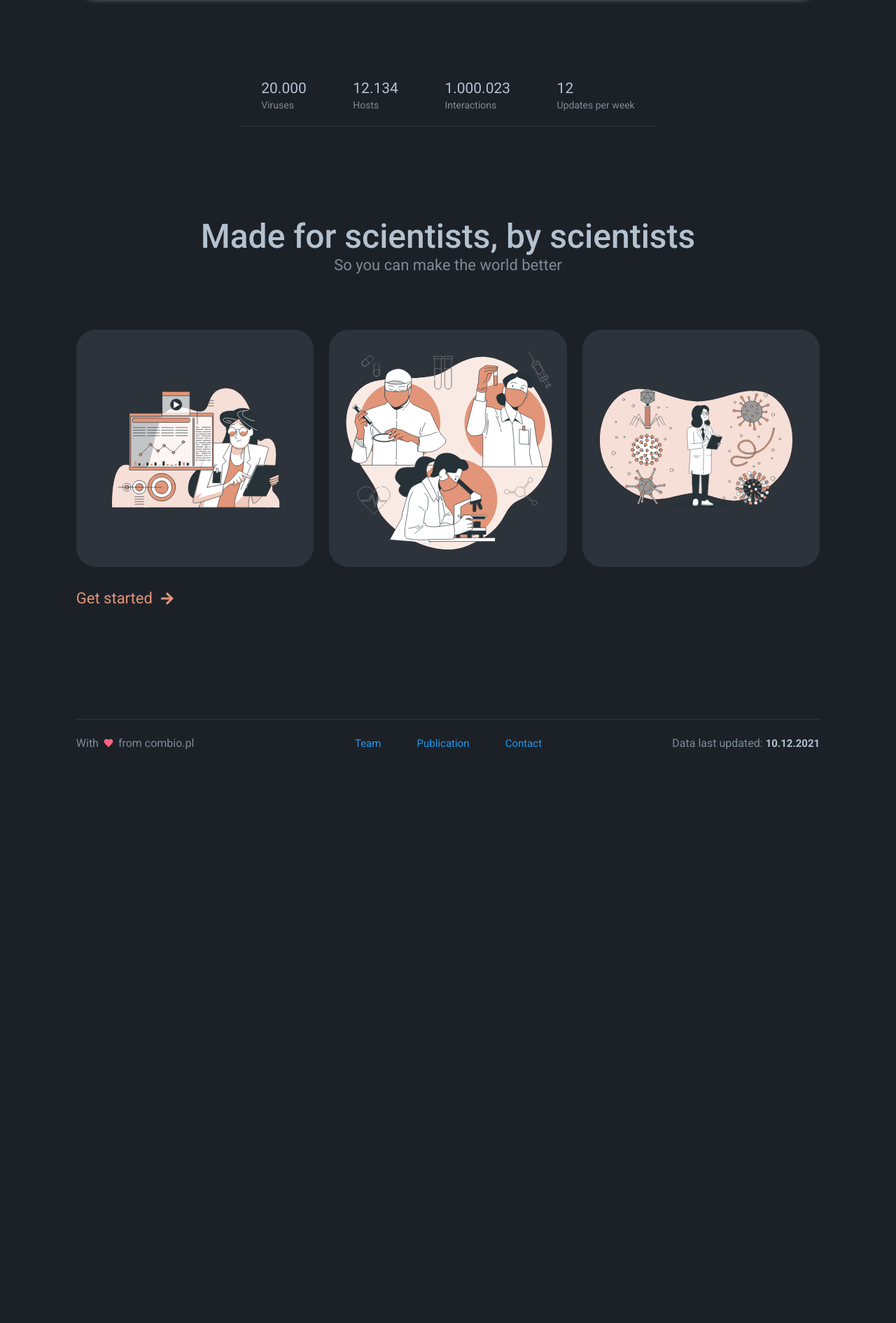
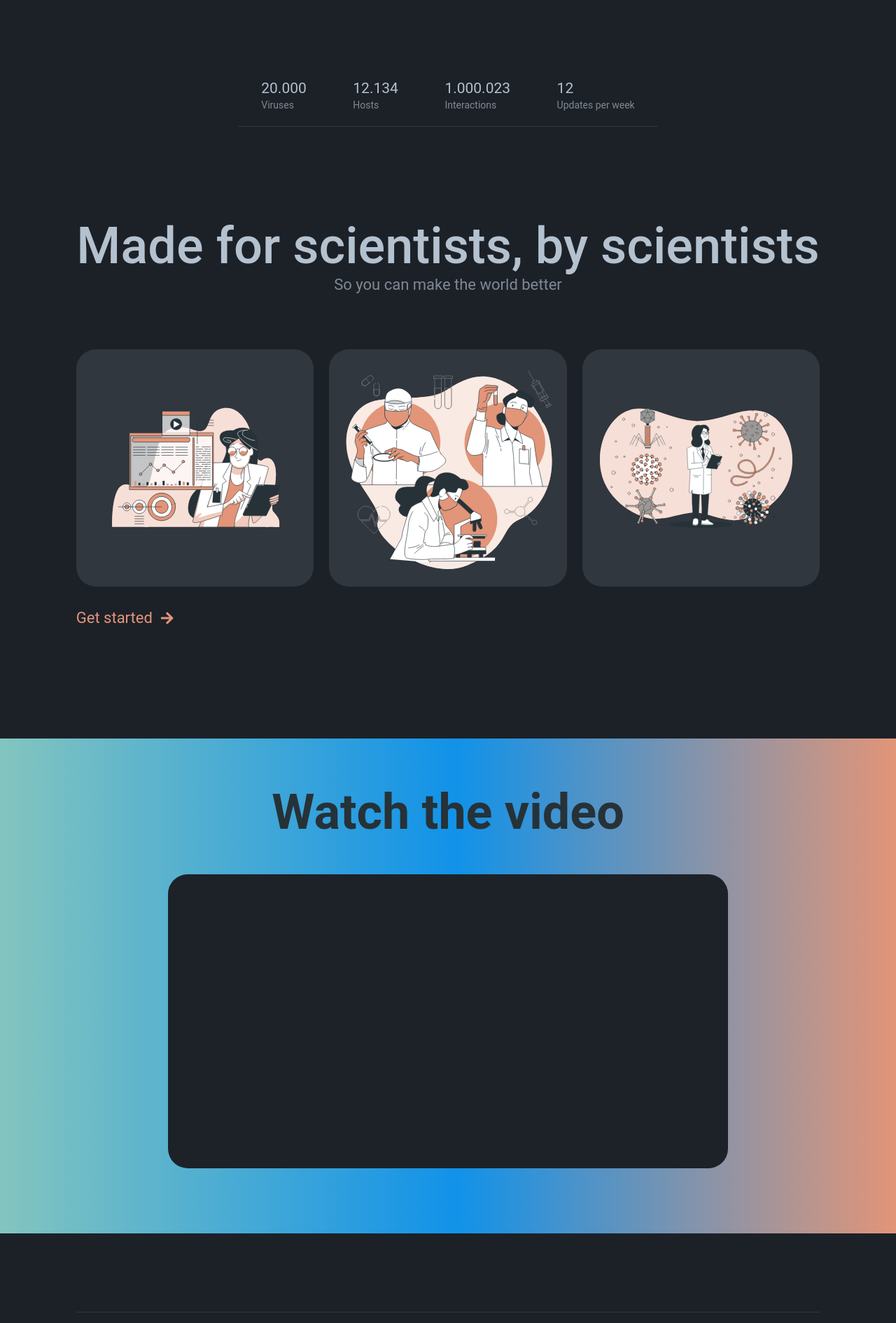
Before and after one commit to kmkvc3/bachelor, a Next.js app: page / in a window 1280 px wide. Shown: the part 690-2580 px from the top of the page at 70% size. Before the commit the page ends 1785 px from the top, so only its background shows below. Built offline with nearby package versions, Linux system fonts and the light colour scheme.

Commit message:
Color change

```diff
--- a/components/bookmarks/Bookmarks.tsx
+++ b/components/bookmarks/Bookmarks.tsx
@@ -61,7 +61,11 @@ export default function Bookmarks({ setClose }) {
               <div className={styles.button}>
                 <a
                   target="_blank"
-                  href={`${router.basePath}?query=${bookmark.virus}&type=${bookmark.type}`}
+                  href={
+                    bookmark.type === "viral"
+                      ? `/search?query=${bookmark.virus}&type=${bookmark.type}`
+                      : `/search?query=${bookmark.host}&type=${bookmark.type}`
+                  }
                 >
                   <FontAwesomeIcon
                     icon={faSearch}
--- a/components/home/ForScientists/ForScientists.module.css
+++ b/components/home/ForScientists/ForScientists.module.css
@@ -4,7 +4,7 @@
   padding: 0 var(--content-padding);
 }
 .wrapper h1 {
-  font-size: 48px;
+  font-size: 72px;
   color: var(--primary-text);
   font-weight: 500;
 }
--- /dev/null
+++ b/components/home/Video/Video.module.css
@@ -0,0 +1,19 @@
+.wrapper {
+    background: rgb(131,197,190);
+    background: linear-gradient(90deg, rgba(131,197,190,1) 0%, rgba(17,146,233,1) 51%, rgba(226,149,120,1) 100%);
+    padding: 4rem 0 2.8rem 0;
+    margin-bottom: 7rem;
+}
+.wrapper h2 {
+    font-size: 70px;
+    color: #263238;
+    text-align: center;
+}
+.wrapper .video {
+    margin: 3rem auto;
+    background-color: var(--background-color);
+    height: 420px;
+    width: 80%;
+    max-width: 800px;
+    border-radius: 28px;
+}
--- /dev/null
+++ b/components/home/Video/Video.tsx
@@ -0,0 +1,10 @@
+import styles from "./Video.module.css";
+
+export default function Video() {
+  return (
+    <div className={styles.wrapper}>
+        <h2>Watch the video</h2>
+        <div className={styles.video}></div>
+    </div>
+  );
+}
--- a/components/home/WorldLeading/WorldLeading.module.css
+++ b/components/home/WorldLeading/WorldLeading.module.css
@@ -3,7 +3,6 @@
 }
 .card {
     background-color: #edf6f9;
-    box-shadow: 0px 2px 10px -3px rgb(170, 170, 170);
     border-radius: 28px;
     padding: 0.6rem 2.8rem;
     display: flex;
@@ -11,7 +10,7 @@
     align-items: center;
 }
 .card h1, .card span {
-    font-size: 50px;
+    font-size: 52px;
     font-weight: 500;
     margin-bottom: 1.8rem;
     color: #263238;
--- a/components/search/table/Export.module.css
+++ b/components/search/table/Export.module.css
@@ -3,7 +3,7 @@
   height: 32px;
   border: none;
   background-color: var(--main-blue);
-  color: rgb(224, 224, 224);
+  color: rgb(236, 236, 236);
   padding: 0rem var(--buttons-padding);
   border-radius: var(--buttons-border-radius);
 }
--- a/components/search/table/SkeletonLoader.tsx
+++ b/components/search/table/SkeletonLoader.tsx
@@ -12,7 +12,7 @@ export default function SkeletonLoader({}) {
     <div className={styles.wrapper}>
       <SkeletonTheme
         baseColor={darkMode ? "#2d333b" : "#f0f3f6"}
-        highlightColor={darkMode ? "#3b444e" : "#2d333b"}
+        highlightColor={darkMode ? "#3b444e" : "white"}
       >
         <Skeleton className={styles.header} count={1} />
         <Skeleton className={styles.row} count={13} />
--- a/pages/_document.js
+++ b/pages/_document.js
@@ -12,10 +12,11 @@ class MyDocument extends Document {
         <Head>
           <link rel="preconnect" href="https://fonts.googleapis.com" />
           <link rel="preconnect" href="https://fonts.gstatic.com" crossOrigin="true" />
-          <link
+          <link href="https://fonts.googleapis.com/css2?family=Inter:wght@400;500;700&display=swap" rel="stylesheet" />
+          {/* <link
             href="https://fonts.googleapis.com/css2?family=Roboto:wght@400;500;700;&display=swap"
             rel="stylesheet"
-          />
+          /> */}
         </Head>
         <body>
           <Main />
--- a/pages/app.css
+++ b/pages/app.css
@@ -35,8 +35,8 @@ body {
 }
 body.dark {
   background-color: #1c2128;
-  --background-color: #1c2128;
-  --main-light-dark: #2d333b;
+  --background-color: #1d2229;
+  --main-light-dark: #30373f;
   --button-border-color: #3f4c5e;
   --primary-dark-text: #cdd9e6;
   --primary-text: #b4c1cf;
@@ -45,5 +45,5 @@ body.dark {
   --evidence-white-color: #becedb;
   --evidence-uniprot-color: #000000;
   --main-blue: #1f96e6;
-  --searchbar-hover: #373f4b;
+  --searchbar-hover: #3f4957;
 }
--- a/pages/index.js
+++ b/pages/index.js
@@ -3,6 +3,7 @@ import Layout from "../components/layout";
 import WorldLeading from "../components/home/WorldLeading/WorldLeading"
 import Stats from "../components/home/Stats/Stats"
 import ForScientists from "../components/home/ForScientists/ForScientists"
+import Video from "../components/home/Video/Video"
 
 export default function Home() {
   return (
@@ -10,6 +11,7 @@ export default function Home() {
       <WorldLeading />
       <Stats />
       <ForScientists />
+      <Video />
     </Layout>
   );
 }
```
Also changed, not shown: components/search/Filters/Select/Select.module.css (+10 -0 lines).
